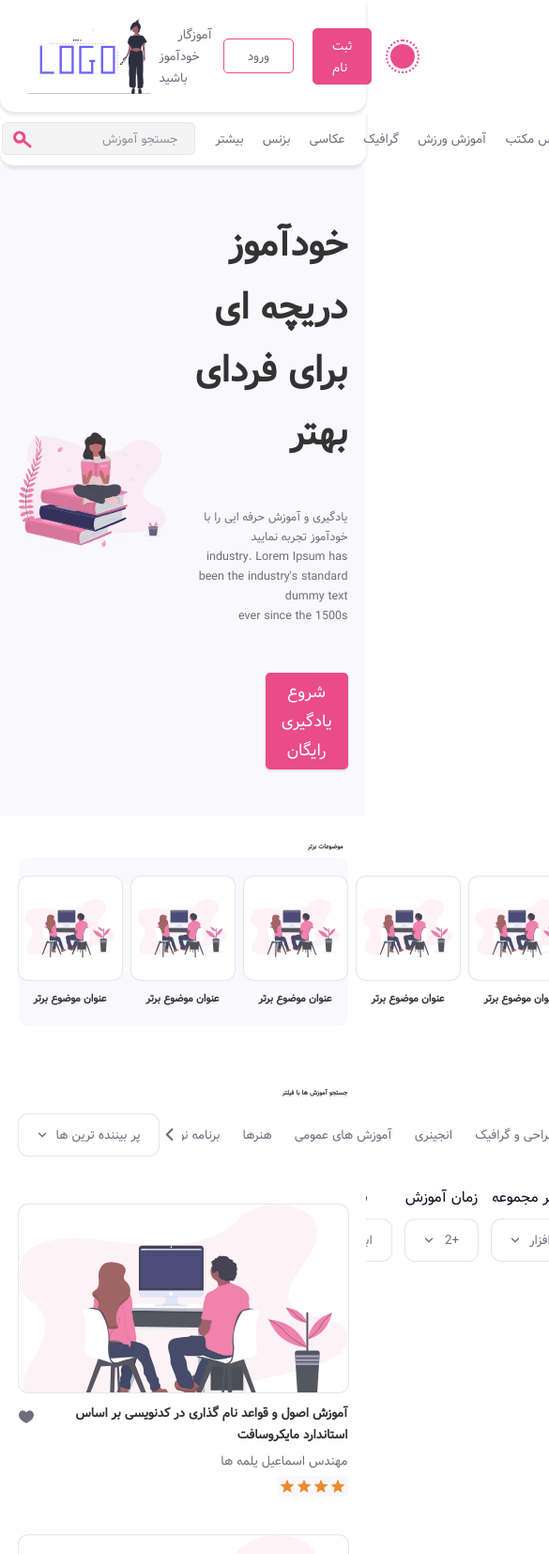
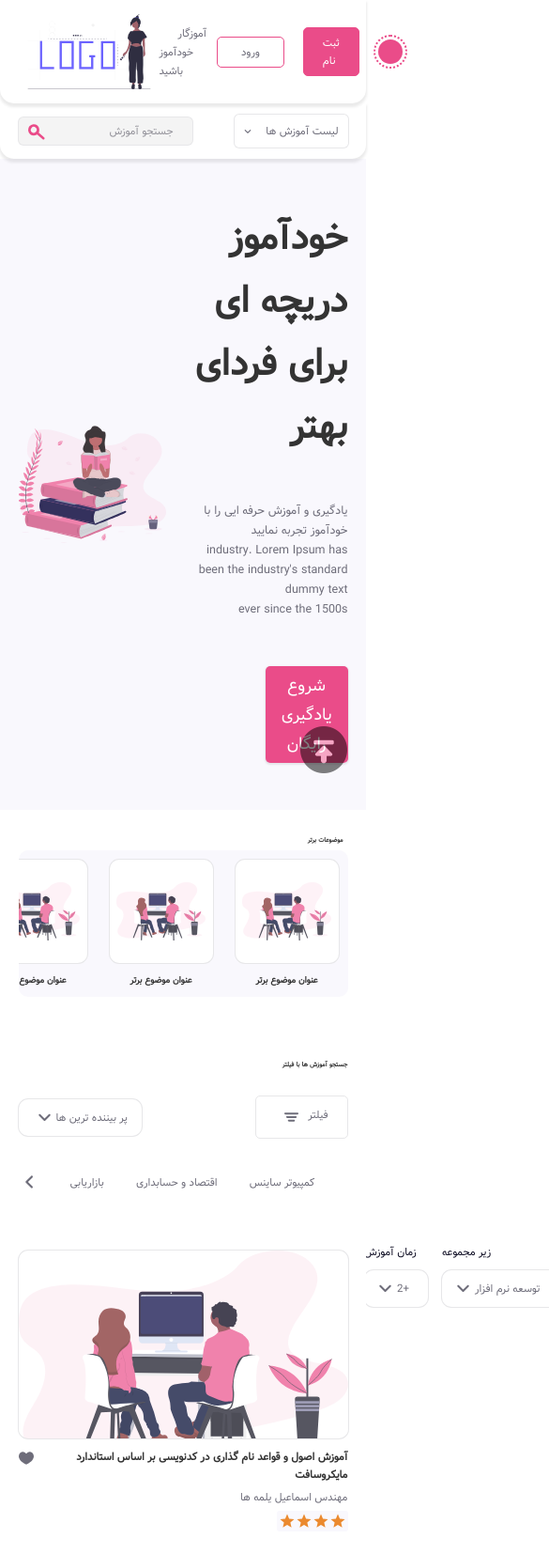
Before and after one commit to AhmadReshadarm/khudamoz, a website: page public/index.html in a window 390 px wide. Shown: the top 1654 px of the page at 94% size, 585 px wide, since content can reach past the window. Drawn offline with Linux system fonts and the light colour scheme.

Commit message:
first testing of mobile mode

```diff
--- a/public/dark.css
+++ b/public/dark.css
@@ -2,6 +2,7 @@
   --boldText: #eeeeee;
   --secondText: #eeeeee;
   --activeText: #7a7a7e;
+  --selected-text: #fff;
   --place-holder-text: #929199;
   --green: #00adb5;
 
--- a/public/index.html
+++ b/public/index.html
@@ -53,7 +53,7 @@
       </div>
       <!-- bottom section header  -->
       <div class="buttom full-width">
-        <div class="navigation full-width">
+        <div class="navigation navigation-mobile full-width">
           <!-- left side  -->
           <div class="left-bottom-nav">
             <form class="search" action="">
@@ -68,8 +68,8 @@
             </form>
           </div>
           <!-- right side  -->
-          <div class="nav-menu-right">
-            <ul class="nav-categories">
+          <div class="nav-menu-right full-width">
+            <ul class="nav-categories full-width">
               <li class="header-category">
                 <a href="#"><span>کمپیوتر ساینس</span></a>
               </li>
@@ -98,6 +98,22 @@
                 <a href="#"><span>بیشتر</span></a>
               </li>
             </ul>
+          </div>
+          <div class="nav-menu-right-tablet">
+            <a class="nav-menu-btn outline" href="#menu_mobile">
+              <svg
+                width="24"
+                height="24"
+                viewBox="0 0 24 24"
+                role="img"
+                style="width: 8px; height: 8px"
+              >
+                <path
+                  d="M21.5265 8.77171C22.1578 8.13764 22.1578 7.10962 21.5265 6.47555C20.8951 5.84148 19.8714 5.84148 19.24 6.47555L11.9999 13.7465L4.75996 6.47573C4.12858 5.84166 3.10492 5.84166 2.47354 6.47573C1.84215 7.10979 1.84215 8.13782 2.47354 8.77188L10.8332 17.1671C10.8408 17.1751 10.8486 17.183 10.8565 17.1909C11.0636 17.399 11.313 17.5388 11.577 17.6103C11.5834 17.6121 11.5899 17.6138 11.5964 17.6154C12.132 17.7536 12.7242 17.6122 13.1435 17.1911C13.1539 17.1807 13.1641 17.1702 13.1742 17.1596L21.5265 8.77171Z"
+                ></path>
+              </svg>
+              <span>لیست آموزش ها</span>
+            </a>
           </div>
         </div>
       </div>
@@ -233,7 +249,7 @@
     </section>
     <!-- ------------------------ section 4 ---------------------- -->
     <section class="s4 full-width">
-      <div class="s4-wrapper full-width">
+      <div id="menu_mobile" class="s4-wrapper full-width">
         <div class="filters-wrapper full-width">
           <div class="filter-title full-width">
             <h2>جستجو آموزش ها با فیلتر</h2>
@@ -241,20 +257,21 @@
           <div class="filter-catagory-container full-width">
             <div class="filter-popular-dropdown flex-grow-1">
               <span class="btn-dropdown full-width">
-                <a class="outline btn-dropdown-link" href="#">
+                <button class="outline btn-dropdown-link">
                   <svg
                     class="animation-btn"
                     width="24"
                     height="24"
                     viewBox="0 0 24 24"
                     role="img"
+                    style="height: 15px; width: 15px; padding: 0 5px"
                   >
                     <path
                       d="M21.5265 8.77171C22.1578 8.13764 22.1578 7.10962 21.5265 6.47555C20.8951 5.84148 19.8714 5.84148 19.24 6.47555L11.9999 13.7465L4.75996 6.47573C4.12858 5.84166 3.10492 5.84166 2.47354 6.47573C1.84215 7.10979 1.84215 8.13782 2.47354 8.77188L10.8332 17.1671C10.8408 17.1751 10.8486 17.183 10.8565 17.1909C11.0636 17.399 11.313 17.5388 11.577 17.6103C11.5834 17.6121 11.5899 17.6138 11.5964 17.6154C12.132 17.7536 12.7242 17.6122 13.1435 17.1911C13.1539 17.1807 13.1641 17.1702 13.1742 17.1596L21.5265 8.77171Z"
                     ></path>
                   </svg>
-                  <span>پر بیننده ترین ها</span>
-                </a>
+                  <span style="white-space: nowrap">پر بیننده ترین ها</span>
+                </button>
                 <div class="btn-dropdown-options d-none">
                   <ul>
                     <li><a class="isActive" href="#">پر بیننده ترین ها</a></li>
@@ -266,7 +283,7 @@
             </div>
             <div class="filter-categories-section">
               <span class="scroll scroll-left"
-                ><a href="#"
+                ><a
                   ><svg
                     class="scroll-btn"
                     width="24"
@@ -279,7 +296,7 @@
                     ></path></svg></a
               ></span>
               <span class="scroll scroll-right d-none"
-                ><a href="#"
+                ><a
                   ><svg
                     class="scroll-btn"
                     width="24"
@@ -312,7 +329,7 @@
               </ul>
             </div>
             <div class="filter-extra-dropdown-btn flex-grow-1">
-              <a href="#">
+              <a>
                 <svg
                   xmlns="http://www.w3.org/2000/svg"
                   width="24"
@@ -1347,7 +1364,7 @@
         </div>
         <div class="footer__cta">
           <div class="lang-wrapper-btn-opt">
-            <div class="outline lang-btn-wrapper">
+            <button class="outline lang-btn-wrapper">
               <svg
                 class="lang_arrow"
                 width="24"
@@ -1395,7 +1412,7 @@
                 			c0,2.122,0.844,4.156,2.344,5.656l16.736,16.744C344.921,473.383,204.549,493.415,105.616,419.191z"
                 />
               </svg>
-            </div>
+            </button>
             <div class="lang_dropdown_opt d-none">
               <ul>
                 <li><a class="isActive" href="#">فارسی</a></li>
@@ -1410,6 +1427,15 @@
         </div>
       </div>
     </footer>
+    <div class="back-to-top">
+      <a title="برگشت به بالا" href="#">
+        <img
+          src="./icon-backtotop-1b04df73090f6b0f3192a3b71874ca3b3cc19dff16adc6cf365cd0c75897f6c0.png"
+          alt="back to the top image"
+          style="width: 50px"
+        />
+      </a>
+    </div>
     <script src="./index.js"></script>
   </body>
 </html>
--- a/public/style.css
+++ b/public/style.css
@@ -2,6 +2,7 @@
   --boldText: #333333;
   --secondText: #6e6d7a;
   --activeText: #0d0c22;
+  --selected-text: #0d0c22;
   --place-holder-text: #929199;
   --green: #388d4e;
 
@@ -20,6 +21,41 @@
 @font-face {
   font-family: Dirooz;
   src: url(./Dirooz.ttf);
+}
+
+.back-to-top {
+  display: block;
+  opacity: 0.5;
+  position: fixed;
+  bottom: 15px;
+  right: 20px;
+  z-index: 4;
+}
+
+.back-to-top:hover {
+  opacity: 1;
+}
+
+/* width */
+*::-webkit-scrollbar {
+  width: 10px;
+  height: 10px;
+}
+
+/* Track */
+*::-webkit-scrollbar-track {
+  background: var(--mainColor);
+}
+
+/* Handle */
+*::-webkit-scrollbar-thumb {
+  background: var(--Btn);
+  border-radius: 10px;
+}
+
+/* Handle on hover */
+*::-webkit-scrollbar-thumb:hover {
+  background: var(--btnHover);
 }
 
 * {
@@ -90,6 +126,7 @@ fieldset {
   border: none;
   outline: none;
   font-family: Dirooz;
+  background-color: transparent;
 }
 
 .d-none {
@@ -253,14 +290,14 @@ fieldset {
   border-radius: 5px;
   text-align: right;
   color: var(--boldText);
-  padding: 3% 10%;
+  padding: 5px 20px;
 }
 
 .main-search:active,
 .main-search:focus {
   background-size: 15%;
   background-color: var(--section-bg-color);
-  padding: 2.5% 15%;
+  padding: 5px 30px;
 }
 .main-search::placeholder {
   /* Chrome, Firefox, Opera, Safari 10.1+ */
@@ -284,16 +321,15 @@ fieldset {
   flex-direction: row;
   justify-content: flex-end;
   place-items: center;
-  width: 100%;
 }
 .nav-categories {
-  width: 100%;
   margin: 0;
+  padding: 0;
   display: flex;
   flex-direction: row-reverse;
-  justify-content: space-evenly;
-  transform: translateX(30px);
-  place-items: center;
+  justify-content: flex-start;
+  place-items: center;
+  gap: 20px;
 }
 
 .header-category {
@@ -314,7 +350,7 @@ fieldset {
 
 .category-active a span {
   background-color: var(--textFieldColor);
-  color: var(--activeText);
+  color: var(--selected-text);
 }
 /* ------------------- Dark and Light mode button animation ----------------------- */
 .them-mood-wrapper {
@@ -637,11 +673,12 @@ fieldset {
 }
 
 .top-course-wrapper {
+  direction: rtl;
   background-color: var(--section-bg-color);
   border-radius: 10px;
   padding: 10px 0;
   display: grid;
-  grid-template-columns: 1fr 1fr 1fr 1fr 1fr 1fr 1fr;
+  grid-template-columns: repeat(7, 1fr);
   column-gap: 10px;
   justify-content: space-evenly;
 }
@@ -742,6 +779,12 @@ fieldset {
   justify-content: flex-start;
   position: relative;
 }
+
+.animation-btn {
+  width: 15px;
+  height: 15px;
+}
+
 .btn-dropdown-link {
   padding: 10px 15px;
   border-radius: 10px;
@@ -749,11 +792,6 @@ fieldset {
   flex-direction: row;
   justify-content: space-between;
   place-items: center;
-}
-
-.btn-dropdown a svg {
-  width: 10px;
-  padding: 0 5px;
 }
 
 .btn-dropdown a span {
@@ -867,7 +905,7 @@ fieldset {
   overflow-x: auto;
   overflow-y: hidden;
   white-space: nowrap;
-  max-width: 800px;
+  max-width: 1300px;
   width: 100%;
   scroll-behavior: smooth;
 }
@@ -875,6 +913,7 @@ fieldset {
 .category {
   display: inline-block;
   padding: 5px 10px;
+  margin-left: 10px;
   border-radius: 5px;
 }
 
@@ -884,7 +923,7 @@ fieldset {
 
 .category-active {
   background-color: var(--textFieldColor);
-  color: var(--activeText);
+  color: var(--selected-text);
 }
 
 .categories-wrapper::-webkit-scrollbar {
@@ -986,7 +1025,6 @@ fieldset {
 /* ------------------------------------ scetion 5 css --------------------------------------- */
 
 .s5 {
-  content-visibility: auto;
   background-color: var(--mainColor);
   display: flex;
   flex-direction: column;
@@ -1007,44 +1045,6 @@ fieldset {
   row-gap: 2rem;
   column-gap: 2rem;
   padding-bottom: 20px;
-}
-
-@media only screen and (max-width: 1500px) {
-  /* ----------------- utility ------------------- */
-
-  a,
-  p,
-  li,
-  span,
-  input,
-  textarea,
-  path {
-    font-size: 0.85rem;
-  }
-
-  /* ----------------section 5 ----------------- */
-  .section-5-wrapper {
-    grid-template-columns: repeat(4, 1fr);
-  }
-}
-
-@media only screen and (max-width: 1330px) {
-  /* ----------------section 5 ----------------- */
-  .section-5-wrapper {
-    grid-template-columns: repeat(3, 1fr);
-  }
-}
-@media only screen and (max-width: 945px) {
-  /* ----------------section 5 ----------------- */
-  .section-5-wrapper {
-    grid-template-columns: repeat(2, 1fr);
-  }
-}
-@media only screen and (max-width: 620px) {
-  /* ----------------section 5 ----------------- */
-  .section-5-wrapper {
-    grid-template-columns: repeat(1, 1fr);
-  }
 }
 
 .lesson-container {
@@ -1619,22 +1619,6 @@ fieldset {
 .social_icon_secondary {
   fill: var(--mainColor);
 }
-
-/* .lang-btn-dropdown {
-  display: flex;
-  flex-direction: row;
-  justify-content: flex-start;
-  position: relative;
-}
-
-.lang-btn-dropdown-link {
-  display: flex;
-  flex-direction: row;
-  justify-content: space-between;
-  padding: 10px 15px;
-  border-radius: 10px;
-  place-items: center;
-} */
 
 .lang-wrapper-btn-opt {
   position: relative;
@@ -1693,3 +1677,146 @@ fieldset {
 .lang_dropdown_opt ul li a:hover {
   background: var(--section-bg-color);
 }
+
+.nav-menu-right-tablet {
+  display: none;
+}
+
+/* ---------------------------- Media querey --------------------- */
+
+/* ---------------- 4k media query ----------------------- */
+
+@media only screen and (max-width: 2500px) {
+  .categories-wrapper {
+    max-width: 1000px;
+  }
+}
+
+@media only screen and (max-width: 1500px) {
+  /* ----------------- utility ------------------- */
+
+  a,
+  p,
+  li,
+  span,
+  input,
+  textarea,
+  path {
+    font-size: 0.85rem;
+  }
+
+  /* ----------------section 5 ----------------- */
+  .section-5-wrapper {
+    grid-template-columns: repeat(4, 1fr);
+  }
+
+  .categories-wrapper {
+    max-width: 800px;
+  }
+}
+
+@media only screen and (max-width: 1330px) {
+  /* ----------------section 5 ----------------- */
+  .section-5-wrapper {
+    grid-template-columns: repeat(3, 1fr);
+  }
+}
+@media only screen and (max-width: 1200px) {
+  /* ----------------section 5 ----------------- */
+
+  /* ------------ utiliteis mobile ------------ */
+
+  a,
+  p,
+  li,
+  span,
+  input,
+  textarea,
+  path,
+  label {
+    font-size: 0.72rem;
+  }
+
+  .filter-catagory-container {
+    display: grid;
+    grid-template-columns: repeat(2, 1fr);
+    grid-template-rows: 1fr 1fr;
+    grid-template-areas:
+      "pop filter"
+      "list list";
+  }
+
+  .filter-popular-dropdown {
+    grid-area: pop;
+  }
+
+  .filter-categories-section {
+    grid-area: list;
+    padding: 20px 0;
+  }
+
+  .filter-extra-dropdown-btn {
+    grid-area: filter;
+  }
+
+  .section-5-wrapper {
+    grid-template-columns: repeat(3, 1fr);
+  }
+
+  .nav-menu-right {
+    display: none;
+  }
+
+  .nav-menu-right-tablet {
+    display: flex;
+    position: relative;
+  }
+
+  .nav-menu-btn {
+    display: flex;
+    flex-direction: row;
+    justify-content: space-between;
+    padding: 8px 10px;
+    gap: 15px;
+    border-radius: 5px;
+    place-items: center;
+    position: relative;
+  }
+
+  .categories-wrapper {
+    max-width: 1000px;
+  }
+
+  .navigation-mobile {
+    justify-content: space-between;
+  }
+}
+
+@media only screen and (max-width: 950px) {
+  .section-5-wrapper {
+    grid-template-columns: repeat(2, 1fr);
+  }
+  .top-course-wrapper {
+    display: block;
+    margin: 0;
+    padding: 0;
+    overflow-x: auto;
+    overflow-y: hidden;
+    white-space: nowrap;
+    max-width: 1300px;
+    width: 100%;
+    scroll-behavior: smooth;
+  }
+
+  .course-item-wrapper {
+    display: inline-block;
+    padding: 10px;
+  }
+}
+
+@media only screen and (max-width: 620px) {
+  /* ----------------section 5 ----------------- */
+  .section-5-wrapper {
+    grid-template-columns: repeat(1, 1fr);
+  }
+}
```
Also changed, not shown: public/index.js (+6 -6 lines), public/icon-backtotop-1b04df73090f6b0f3192a3b71874ca3b3cc19dff16adc6cf365cd0c75897f6c0.png (added).
